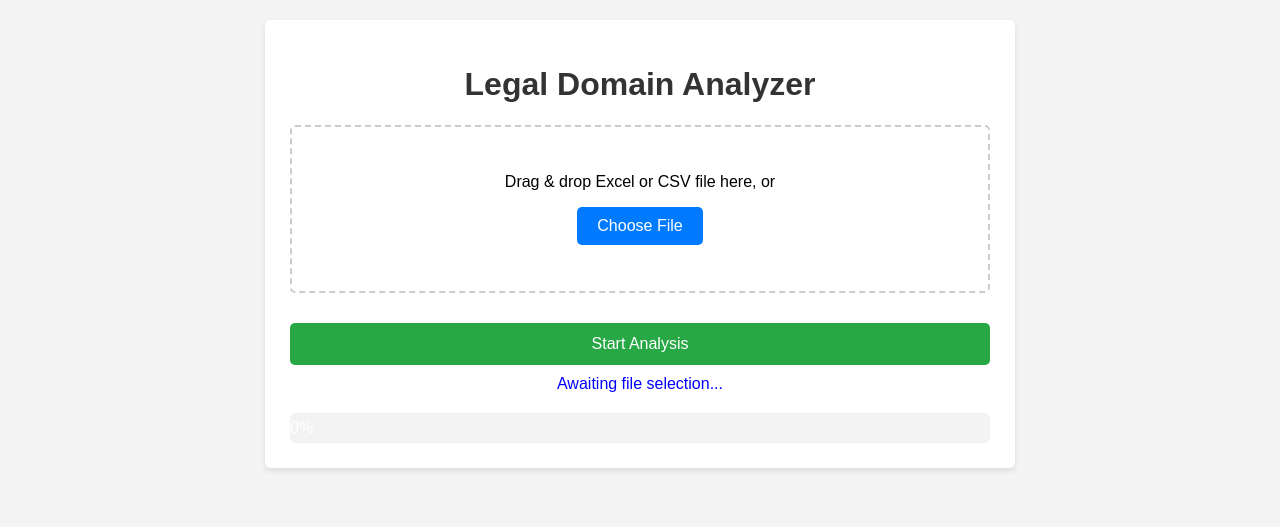
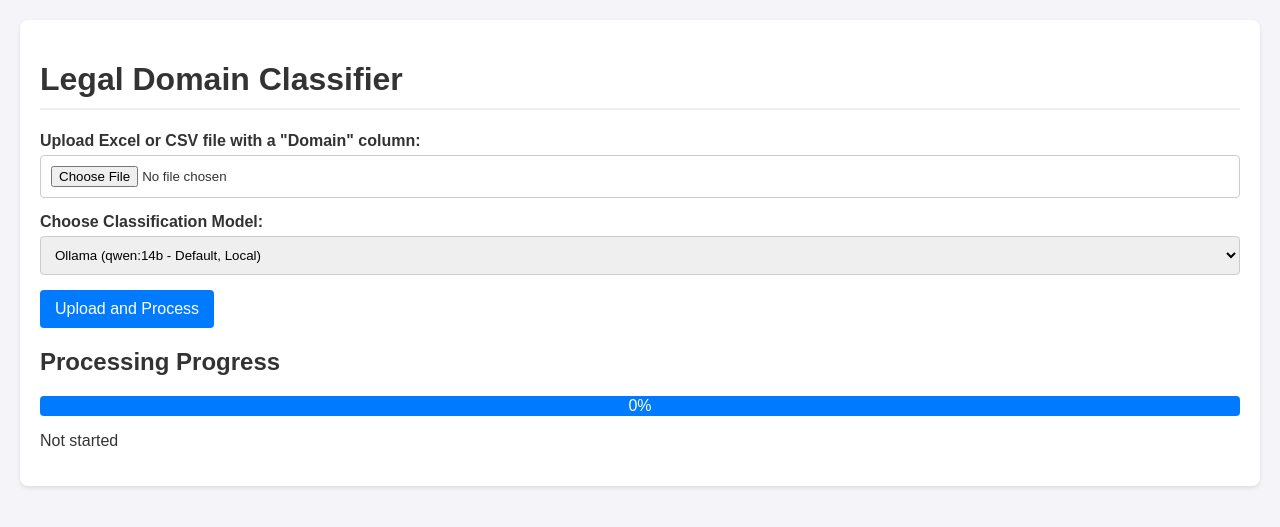
Before and after one commit to pohagan72/PrivAI, a Flask app: page / in a window 1280 px wide. Shown: the top 527 px of the page. Run offline with Flask 3, Linux system fonts and the light colour scheme.

Commit message:
Update index.html

```diff
--- a/Domain_Verifyer/Templates/index.html
+++ b/Domain_Verifyer/Templates/index.html
@@ -1,256 +1,219 @@
 <!DOCTYPE html>
 <html lang="en">
 <head>
-  <meta charset="UTF-8" />
-  <meta name="viewport" content="width=device-width, initial-scale=1.0" />
-  <title>Legal Domain Analyzer</title>
+    <meta charset="UTF-8">
+    <meta name="viewport" content="width=device-width, initial-scale=1.0">
+    <title>Legal Domain Classifier</title>
     <style>
-    /* CSS styles for the page */
         body {
-      font-family: Arial, sans-serif;
+            font-family: sans-serif;
             margin: 20px;
-      background-color: #f4f4f4;
+            background-color: #f4f4f9;
+            color: #333;
         }
         .container {
-      max-width: 700px;
-      margin: auto;
             background-color: #fff;
-      padding: 25px;
-      border-radius: 5px;
-      box-shadow: 0 3px 6px rgba(0, 0, 0, 0.1);
+            padding: 20px;
+            border-radius: 8px;
+            box-shadow: 0 2px 4px rgba(0,0,0,0.1);
         }
         h1 {
-      text-align: center;
             color: #333;
+            border-bottom: 2px solid #eee;
+            padding-bottom: 10px;
         }
-    .drop-area {
-      border: 2px dashed #ccc;
-      border-radius: 5px;
-      padding: 30px;
-      text-align: center;
-      cursor: pointer;
-      margin-bottom: 20px;
-      transition: border-color 0.3s;
+        .form-group {
+            margin-bottom: 15px;
         }
-    .drop-area.highlight {
-      border-color: #007bff;
+        label {
+            display: block;
+            margin-bottom: 5px;
+            font-weight: bold;
         }
-    .file-input-label {
-      display: inline-block;
-      padding: 10px 20px;
+        input[type="file"], select {
+            width: 100%;
+            padding: 10px;
+            border: 1px solid #ccc;
+            border-radius: 4px;
+            box-sizing: border-box;
+        }
+        button {
             background-color: #007bff;
             color: white;
-      border-radius: 5px;
+            padding: 10px 15px;
+            border: none;
+            border-radius: 4px;
             cursor: pointer;
-      transition: background-color 0.3s;
+            font-size: 16px;
         }
-    .file-input-label:hover {
+        button:hover {
             background-color: #0056b3;
         }
-    input[type="file"] {
-      display: none;
-    }
-    button {
-      width: 100%;
-      padding: 12px;
-      background-color: #28a745;
-      color: white;
-      border: none;
-      border-radius: 5px;
-      cursor: pointer;
-      font-size: 16px;
-      transition: background-color 0.3s;
+        .error {
+            color: #d9534f;
             margin-top: 10px;
         }
-    button:hover {
-      background-color: #218838;
+        .message {
+            color: #5cb85c;
+            margin-top: 10px;
         }
-    .status {
+        .progress-container {
             margin-top: 20px;
-      font-size: 14px;
-      color: #555;
-      text-align: center;
         }
         .progress-bar {
             width: 100%;
-      background-color: #f3f3f3;
-      border-radius: 5px;
-      margin-top: 10px;
-      height: 30px;
+            background-color: #e9ecef;
+            border-radius: .25rem;
             overflow: hidden;
+            margin-bottom: 10px;
         }
-    .progress {
-      width: 0;
-      height: 100%;
-      background-color: #4caf50;
+        .progress-bar-fill {
+            height: 20px;
+            width: 0%;
+            background-color: #007bff;
             text-align: center;
-      line-height: 30px;
             color: white;
-      transition: width 0.4s ease;
+            line-height: 20px;
+            transition: width 0.25s ease-in-out;
         }
-    .error {
-      color: red;
-      margin-top: 10px;
-      text-align: center;
+        .status-message {
+            margin-top: 5px;
+            font-size: 0.9em;
+            color: #666;
         }
-    .message {
-      margin-top: 10px;
-      text-align: center;
-      color: blue;
+        .download-link {
+            display: none;
+            margin-top: 20px;
+            padding: 10px 15px;
+            background-color: #28a745;
+            color: white;
+            text-decoration: none;
+            border-radius: 4px;
+        }
+        .download-link:hover {
+            background-color: #218838;
         }
     </style>
 </head>
 <body>
     <div class="container">
-    <h1>Legal Domain Analyzer</h1>
-    <form id="uploadForm" method="post" enctype="multipart/form-data">
-      <div class="drop-area" id="dropArea">
-        <p>Drag & drop Excel or CSV file here, or</p>
-        <label class="file-input-label">
-          Choose File
-          <input type="file" id="fileInput" name="file" accept=".xlsx,.csv" required />
-        </label>
-        <p id="selectedFile" style="margin-top:10px;color:#333;"></p>
+        <h1>Legal Domain Classifier</h1>
+
+        {% if error %}
+            <p class="error">{{ error }}</p>
+        {% endif %}
+        {% if message %}
+            <p class="message">{{ message }}</p>
+        {% endif %}
+
+        <form method="POST" enctype="multipart/form-data">
+            <div class="form-group">
+                <label for="file">Upload Excel or CSV file with a "Domain" column:</label>
+                <input type="file" id="file" name="file" accept=".xlsx,.csv">
             </div>
-      <button type="submit" id="startButton">Start Analysis</button>
+            <div class="form-group">
+                <label for="model_selector">Choose Classification Model:</label>
+                <select id="model_selector" name="model_selector">
+                    <option value="ollama_qwen:14b">Ollama (qwen:14b - Default, Local)</option>
+                    <option value="azure_openai_4o_mini">Azure OpenAI (gpt-4o-mini - Cloud, Requires API Key)</option>
+                </select>
+            </div>
+            <button type="submit">Upload and Process</button>
         </form>
-    <div class="message" id="message">
-      {% if message %} {{ message }} {% else %} Awaiting file selection... {% endif %}
+
+        <div class="progress-container">
+            <h2>Processing Progress</h2>
+            <div class="progress-bar">
+                <div id="progressBarFill" class="progress-bar-fill">0%</div>
             </div>
-    <div class="error" id="errorMessage">
-      {% if error %} {{ error }} {% endif %}
-    </div>
-    <div class="status" id="status"></div>
-    <div class="progress-bar">
-      <div class="progress" id="progress">0%</div>
-    </div>
-    <div id="downloadSection" style="text-align:center; margin-top:20px; display:none;">
-      <button id="downloadButton">Download Results</button>
+            <p id="progressText">Not started</p>
+            <p id="rateLimitStatus" class="status-message"></p>
+            <a id="downloadLink" class="download-link" href="/download_result">Download Results</a>
         </div>
     </div>
+
     <script>
-    // Get references to HTML elements
-    const dropArea = document.getElementById('dropArea');
-    const fileInput = document.getElementById('fileInput');
-    const selectedFile = document.getElementById('selectedFile');
-    const startButton = document.getElementById('startButton');
-    const statusDiv = document.getElementById('status');
-    const progressDiv = document.getElementById('progress');
-    const messageDiv = document.getElementById('message');
-    const errorMessageDiv = document.getElementById('errorMessage');
-    const downloadSection = document.getElementById('downloadSection');
-    const downloadButton = document.getElementById('downloadButton');
+        let progressInterval;
 
-    // Event listeners for drag and drop functionality
-    dropArea.addEventListener('dragover', e => {
-      e.preventDefault();
-      dropArea.classList.add('highlight');
+        function updateProgress() {
+            fetch('/progress')
+                .then(response => response.json())
+                .then(data => {
+                    const progressBarFill = document.getElementById('progressBarFill');
+                    const progressText = document.getElementById('progressText');
+                    const downloadLink = document.getElementById('downloadLink');
+                    const rateLimitStatusElement = document.getElementById('rateLimitStatus');
+
+                    if (data.processing) {
+                        const percentage = data.total > 0 ? Math.round((data.completed / data.total) * 100) : 0;
+                        progressBarFill.style.width = percentage + '%';
+                        progressBarFill.textContent = percentage + '%';
+                        progressText.textContent = `Processing: ${data.completed} of ${data.total} domains completed.`;
+                        downloadLink.style.display = 'none';
+                    } else {
+                        progressBarFill.style.width = '100%';
+                        if (data.total > 0) {
+                            progressBarFill.textContent = '100%';
+                            progressText.textContent = `Processing finished. ${data.completed} of ${data.total} domains processed.`;
+                            if (!data.error) {
+                                downloadLink.style.display = 'inline-block';
+                            }
+                        } else {
+                            progressBarFill.textContent = '0%';
+                            progressText.textContent = 'Not started';
+                        }
+                        clearInterval(progressInterval);
+                    }
+
+                    if (data.rate_limit_status) {
+                        rateLimitStatusElement.textContent = data.rate_limit_status;
+                        rateLimitStatusElement.style.color = '#ffc107'; // Yellow for warning
+                    } else if (data.error) {
+                        rateLimitStatusElement.textContent = `Error: ${data.error}`;
+                        rateLimitStatusElement.style.color = '#d9534f'; // Red for error
+                        clearInterval(progressInterval);
+                    } else if (!data.processing && data.completed > 0) {
+                        rateLimitStatusElement.textContent = 'Processing complete.';
+                        rateLimitStatusElement.style.color = '#28a745'; // Green for success
+                    } else {
+                        rateLimitStatusElement.textContent = '';
+                    }
+                })
+                .catch(error => {
+                    console.error('Error fetching progress:', error);
+                    const rateLimitStatusElement = document.getElementById('rateLimitStatus');
+                    rateLimitStatusElement.textContent = 'Could not retrieve progress information.';
+                    rateLimitStatusElement.style.color = '#d9534f';
+                    clearInterval(progressInterval);
+                });
+        }
+
+        // Start polling for progress if processing is ongoing on page load
+        document.addEventListener('DOMContentLoaded', function() {
+            fetch('/progress')
+                .then(response => response.json())
+                .then(data => {
+                    if (data.processing) {
+                        progressInterval = setInterval(updateProgress, 2000);
+                    } else if (data.completed > 0 && !data.error) {
+                        const downloadLink = document.getElementById('downloadLink');
+                        downloadLink.style.display = 'inline-block';
+                    }
+                    updateProgress(); // Initial update
+                });
         });
 
-    dropArea.addEventListener('dragleave', e => {
-      e.preventDefault();
-      dropArea.classList.remove('highlight');
-    });
-
-    dropArea.addEventListener('drop', e => {
-      e.preventDefault();
-      dropArea.classList.remove('highlight');
-      fileInput.files = e.dataTransfer.files;
-      handleFileSelection();
-    });
-
-    // Event listener for file input change
-    fileInput.addEventListener('change', handleFileSelection);
-
-    // Function to handle file selection
-    function handleFileSelection() {
-      const file = fileInput.files[0];
-      if (file) {
-        selectedFile.textContent = `Selected: ${file.name}`;
-        messageDiv.textContent = "Ready to analyze.";
-        progressDiv.style.width = '0%';
-        progressDiv.textContent = '0%';
-        errorMessageDiv.textContent = '';
-      }
-    }
-
-    let pollingInterval;
-    // Function to start polling for progress updates
-    function startPolling() {
-      pollingInterval = setInterval(async () => {
-        try {
-          const response = await fetch('/progress');  // Fetch progress from the server
-          const data = await response.json();  // Parse the JSON response
-          if (data.total) {
-            const percent = Math.round((data.completed / data.total) * 100);  // Calculate the percentage complete
-            progressDiv.style.width = `${percent}%`;  // Update the progress bar width
-            progressDiv.textContent = `${percent}%`;  // Update the progress bar text
-            statusDiv.textContent = data.processing
-              ? `Processing: ${data.completed} of ${data.total} domains reviewed...`  // Update the status message if processing
-              : `Processing complete: ${data.completed} of ${data.total} domains reviewed.`;  // Update the status message when processing is complete
-          }
-          if (!data.processing) {  // If processing is complete
-            clearInterval(pollingInterval);  // Stop the polling interval
-            downloadSection.style.display = 'block';  // Show the download button
-          }
-        } catch (err) {
-          console.error('Error polling progress:', err);
-          clearInterval(pollingInterval);
-        }
-      }, 1000);
-    }
-
-    // Event listener for form submission
-    document.getElementById('uploadForm').onsubmit = async (e) => {
-      e.preventDefault();  // Prevent the default form submission behavior
-      const file = fileInput.files[0];
-      if (!file) return;
-      const formData = new FormData();
-      formData.append('file', file);
-
-      messageDiv.textContent = "Uploading and starting analysis...";
-      startButton.disabled = true;
-      progressDiv.style.width = '0%';
-      progressDiv.textContent = '0%';
-
-      try {
-        const response = await fetch('/', {
-          method: 'POST',
-          body: formData
-        });
-        if (!response.ok) {
-          const errorText = await response.text();
-          throw new Error(errorText);
-        }
-        // Start polling for progress
-        startPolling();
-      } catch (err) {
-        console.error(err);
-        errorMessageDiv.textContent = `An error occurred: ${err.message}`;
-        messageDiv.textContent = 'Analysis failed.';
-        startButton.disabled = false;
-      }
-    };
-
-    // Event listener for download button click
-    downloadButton.addEventListener('click', async () => {
-      try {
-        const response = await fetch('/download_result');  // Fetch the result file from the server
-        if (!response.ok) {
-          throw new Error("Result not ready yet.");
-        }
-        const blob = await response.blob();  // Get the response as a Blob
-        const url = URL.createObjectURL(blob);  // Create a URL for the Blob
-        const a = document.createElement('a');  // Create an anchor element
-        a.href = url;  // Set the anchor's href to the Blob URL
-        a.download = 'legal_domain_results.csv';  // Set the download filename
-        document.body.appendChild(a);  // Append the anchor to the document
-        a.click();  // Simulate a click on the anchor to trigger the download
-        a.remove();  // Remove the anchor from the document
-        URL.revokeObjectURL(url);  // Release the Blob URL
-      } catch (err) {
-        alert(err.message);  // Display an error message if the download fails
-      }
+        // Start polling when form is submitted
+        document.querySelector('form').addEventListener('submit', function() {
+            // Prevent multiple intervals if the user submits again while processing
+            clearInterval(progressInterval);
+            progressInterval = setInterval(updateProgress, 2000);
+            // Reset UI for new submission
+            document.getElementById('progressBarFill').style.width = '0%';
+            document.getElementById('progressBarFill').textContent = '0%';
+            document.getElementById('progressText').textContent = 'Initializing...';
+            document.getElementById('rateLimitStatus').textContent = '';
+            document.getElementById('downloadLink').style.display = 'none';
         });
     </script>
 </body>
```
Lines whose indentation alone changed are shown as unchanged.
